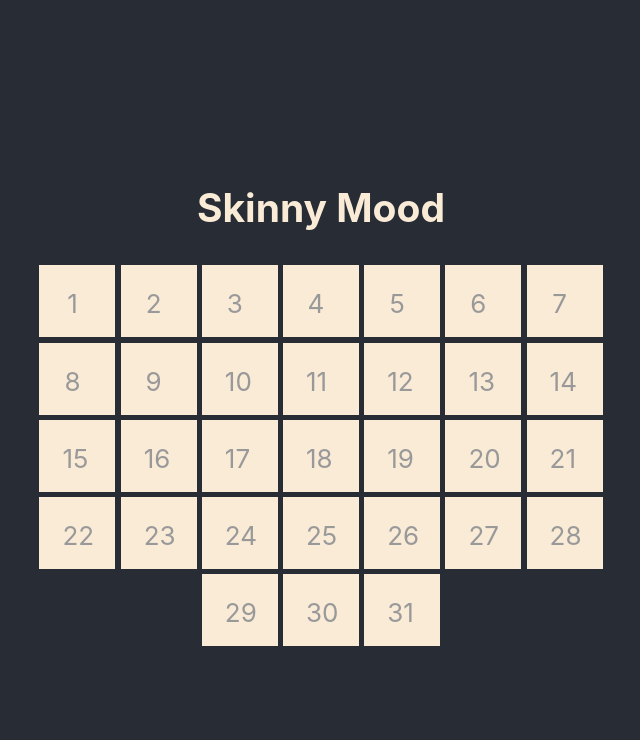
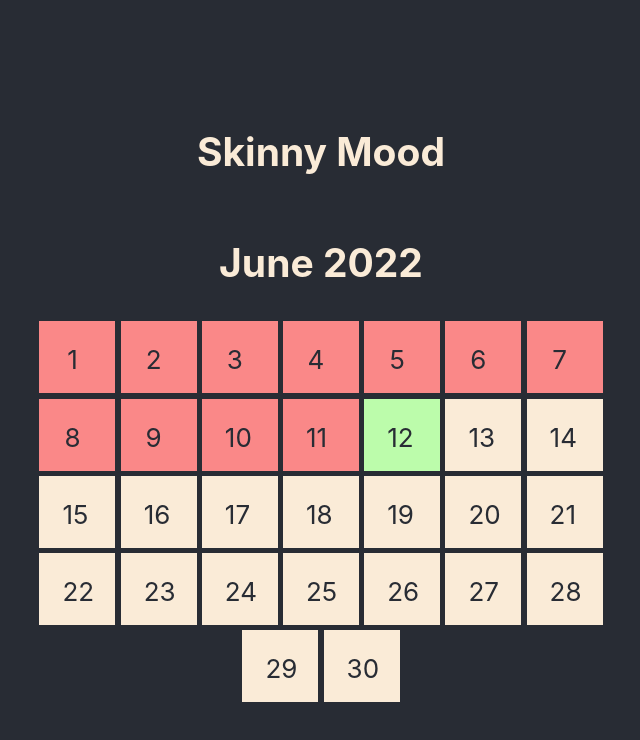
Before and after one commit to chrisuye/SkinnyMood, a React (Create React App) app: page / in a window 1280 px wide. Shown: the top 740 px of the page, without its empty margins (319-959 px from the left). Built offline with nearby package versions, Linux system fonts and the light colour scheme.

Commit message:
Added data and month and css fixes

```diff
--- a/public/index.html
+++ b/public/index.html
@@ -24,7 +24,7 @@
       work correctly both with client-side routing and a non-root public URL.
       Learn how to configure a non-root public URL by running `npm run build`.
     -->
-    <title>React App</title>
+    <title>Skinny Mood</title>
   </head>
   <body>
     <noscript>You need to enable JavaScript to run this app.</noscript>
--- a/src/App.js
+++ b/src/App.js
@@ -1,11 +1,20 @@
 import React, { useState } from 'react';
 import './App.css';
-import Date from './Components/Date';
+import Dates from './Components/Dates';
 import Notes from './Components/Notes';
 
 const App = () => {
     const [open, setOpen] = useState(false);
     const [position, setPosition] = useState(0);
+    const months = ['January', 'February', 'March', 'April', 'May', 'June', 'July', 'August', 'September', 'October', 'November', 'December'];
+    //const days = ['Sunday', 'Monday', 'Tuesday', 'Wednesday', 'Thursday', 'Friday', 'Saturday'];
+
+
+    const currentDate = new Date()
+    let day = currentDate.getDate();
+    let month = currentDate.getMonth();
+    let year = currentDate.getFullYear();
+    let numberOfDays = new Date(year, month + 1, 0).getDate();
 
   return (
     <div className="App">
@@ -13,29 +22,30 @@ const App = () => {
           {open ? <Notes date={position} setOpen={setOpen}/> :
         <div className='App-Outer'>
           <h2>Skinny Mood</h2>
+          <h2>{months[month]} {year}</h2>
           <div className='App-header'>
             {Array.from({ length: 7 }).map((_, i) => (
-              <Date key={i} Date={i + 1} setOpen={setOpen} setPosition={setPosition}/>
+              <Dates key={i} Date={i + 1} setOpen={setOpen} setPosition={setPosition} currentDate={i + 1 === day} previousDate={i + 1 < day}/>
             ))}
           </div>
           <div className='App-header'>
             {Array.from({ length: 7 }).map((_, i) => (
-              <Date key={i} Date={i + 8} setOpen={setOpen} setPosition={setPosition}/>
+              <Dates key={i} Date={i + 8} setOpen={setOpen} setPosition={setPosition} currentDate={i + 8 === day} previousDate={i + 8 < day}/>
             ))}
           </div>
           <div className='App-header'>
             {Array.from({ length: 7 }).map((_, i) => (
-              <Date key={i} Date={i + 15} setOpen={setOpen} setPosition={setPosition}/>
+              <Dates key={i} Date={i + 15} setOpen={setOpen} setPosition={setPosition} currentDate={i + 15 === day} previousDate={i + 15 < day}/>
             ))}
           </div>
           <div className='App-header'>
             {Array.from({ length: 7 }).map((_, i) => (
-              <Date key={i} Date={i + 22} setOpen={setOpen} setPosition={setPosition}/>
+              <Dates key={i} Date={i + 22} setOpen={setOpen} setPosition={setPosition} currentDate={i + 22 === day} previousDate={i + 22 < day}/>
             ))}
           </div>
           <div className='App-header'>
-            {Array.from({ length: 3 }).map((_, i) => (
-              <Date key={i} Date={i + 29} setOpen={setOpen} setPosition={setPosition}/>
+            {Array.from({ length: numberOfDays - 28 }).map((_, i) => (
+              <Dates key={i} Date={i + 29} setOpen={setOpen} setPosition={setPosition} currentDate={i + 29 === day} previousDate={i + 29 < day}/>
             ))}
           </div>
         </div>
--- a/src/Components/Date.css
+++ b/src/Components/Date.css
@@ -1,12 +1,37 @@
 div.date {
     font-size: 1em;
-    color: #999;
+    color: #282c34;
     margin-top: 0.5em;
     background-color: antiquewhite;
     padding: 0.5em;
     margin: .1em;
     height: max-content;
     width: 50px;
+    cursor: pointer;
+}
+
+div.currentDate {
+    font-size: 1em;
+    color: #282c34;
+    margin-top: 0.5em;
+    background-color: rgb(188, 252, 171);
+    padding: 0.5em;
+    margin: .1em;
+    height: max-content;
+    width: 50px;
+    cursor: pointer;
+}
+
+div.previousDate {
+    font-size: 1em;
+    color: #282c34;
+    margin-top: 0.5em;
+    background-color: rgb(250, 136, 136);
+    padding: 0.5em;
+    margin: .1em;
+    height: max-content;
+    width: 50px;
+    cursor: pointer;
 }
 
 span.date {
--- a/src/Components/Date.js
+++ b/src/Components/Dates.js
@@ -2,18 +2,18 @@ import React from 'react';
 import './Date.css';
 
 
-const Date = ({ Date, setOpen, setPosition }) => {
+const Dates = ({ Date, setOpen, setPosition, currentDate, previousDate }) => {
 
     const handleClick = () => {
         setOpen(true);
         setPosition(Date);
     }
     return (
-        <div className='date' onClick={() => handleClick()}>
+        <div className={currentDate ? 'currentDate' : previousDate ? 'previousDate' :'date'} onClick={() => handleClick()}>
             <span className='date'>{Date}</span>
         </div>
     );
 }
 
 
-export default Date;
+export default Dates;
--- a/src/Components/Notes.css
+++ b/src/Components/Notes.css
@@ -18,24 +18,38 @@ div.notesOption {
 }
 
 div.workout {
-    background-color: aliceblue;
+    background-color: #282c34cc;
+    color: white;
     padding: 0.5em;
     margin: 0.5em;
     cursor: pointer;
+    border-radius: 10px;
 }
 
 div.note {
-    background-color: aliceblue;
+    background-color: #282c34cc;
+    color: white;
     padding: 0.5em;
     margin: .5em;
     cursor: pointer;
+    border-radius: 10px;
 }
 
 div.checkList {
-    background-color: aliceblue;
+    background-color: #282c34cc;
+    color: white;
     padding: 0.5em;
     margin: .5em;
     cursor: pointer;
+    border-radius: 10px;
+}
+
+div.active {
+    background-color: rgb(119, 255, 82);
+    padding: 0.5em;
+    margin: .5em;
+    cursor: pointer;
+    border-radius: 10px;
 }
 
 div.contentIn {
@@ -50,18 +64,21 @@ div.workoutContentInner {
     font-size: large;
     color: #000;
     border-bottom: 1px solid rgba(0, 0, 0, 0.184);
+    max-width: 550px;
 }
 
 div.notesContentInner {
     font-size: large;
     color: #000;
     border-bottom: 1px solid rgba(0, 0, 0, 0.184);
+    max-width: 550px;
 }
 
 div.checkListContentInner {
     font-size: large;
     color: #000;
     border-bottom: 1px solid rgba(0, 0, 0, 0.184);
+    max-width: 550px;
 }
 
 div.Blank {
@@ -69,4 +86,18 @@ div.Blank {
     margin: .5em;
     cursor: pointer;
     border-bottom: 1px solid rgba(0, 0, 0, 0.184);
+    max-width: 550px;
 }
+
+button.close {
+    background-color: #ff4242fe;
+    border: none;
+    color: white;
+    padding: 0.5em;
+    margin: 0.5em;
+    cursor: pointer;
+    border-radius: 5px;
+    font-size: large;
+    font-weight: bolder;
+    width: 40px;
+}
--- a/src/Components/Notes.js
+++ b/src/Components/Notes.js
@@ -17,22 +17,20 @@ const Notes = ({ date, setOpen }) => {
     return (
         <div className='notes'>
             <div className='notesOption'>
-                <div className='workout' onClick={() => setOption(0)}>
+                <div className={option === 0 ? 'active' : 'workout'} onClick={() => setOption(0)}>
                     <span className='workout'>Workout</span>
                 </div>
-                <div className='note' onClick={() => setOption(1)}>
+                <div className={option === 1 ? 'active' : 'note'} onClick={() => setOption(1)}>
                     <span className='notes'>Notes</span>
                 </div>
-                <div className='checkList' onClick={() => setOption(2)}>
-                    <span className='checkList'>Checklist</span>
+                <div className={option === 2 ? 'active' : 'checkList'} onClick={() => setOption(2)}>
+                    <span className='checkList'>CheckList</span>
                 </div>
-                <button className='add' onClick={() => setOpen(false)}> Close </button>
+                <button className='close' onClick={() => setOpen(false)}> x </button>
             </div>
             <div className='contents'>
                 <div className='Content'>
-                    <span className='Content'>Content</span>
                     {option === 0 && <div className='contentIn workoutContent'>
-                        <span className='workoutContent'>Workout Content</span>
                         {workout.map((workout, i) => (
                             <div key={i} className='workoutContentInner' contentEditable = {true} onBlur={(e) => editWorkout(e.currentTarget.textContent)}>
                                 {workout}
@@ -46,7 +44,6 @@ const Notes = ({ date, setOpen }) => {
                         </div>
                     </div>}
                     {option === 1 && <div className='contentIn notesContent'>
-                        <span className='notesContent'>Notes Content</span>
                         {notes.map((note, i) => (
                             <div key={i} className='notesContentInner' contentEditable = {true} onBlur={(e) => setNotes([e.currentTarget.textContent, ...notes])}>
                                 {note}
@@ -61,7 +58,6 @@ const Notes = ({ date, setOpen }) => {
                         </div>
                     </div>}
                     {option === 2 && <div className='contentIn checkListContent'>
-                        <span className='checkListContent'>Checklist Content</span>
                         {checkList.map((check, i) => (
                             <div key={i} className='checkListContentInner' contentEditable = {true} onBlur={(e) => setCheckList([e.currentTarget.textContent, ...checkList])}>
                                 {check}
```
Also changed, not shown: public/manifest.json.
